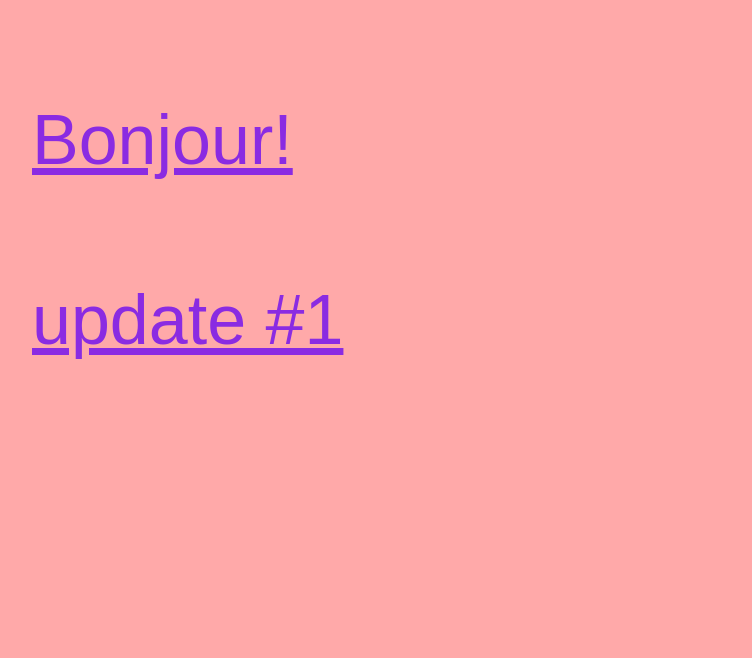
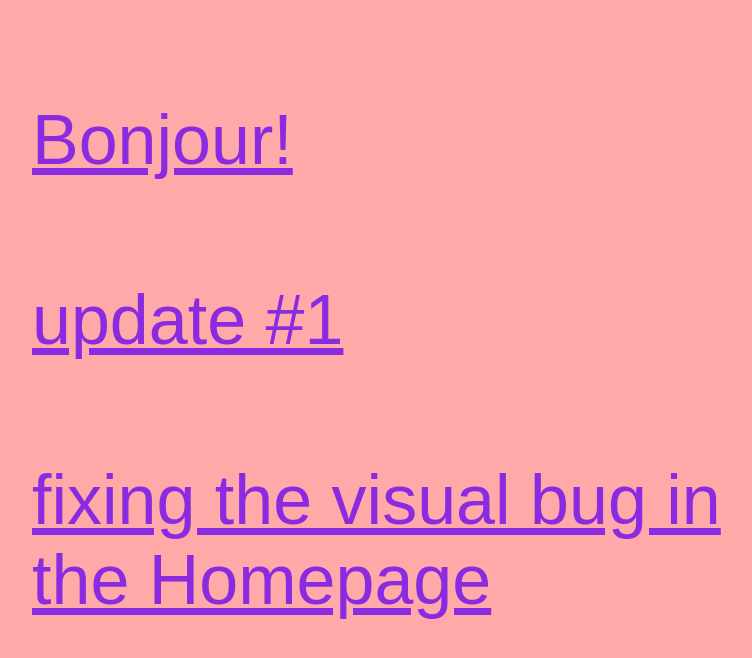
Before and after one commit to omarmouttalie/.html, a plain HTML site: page index.html in a window 1280 px wide. Shown: the whole page, without its empty margins (476-1228 px from the left). Drawn offline with Linux system fonts and the light colour scheme.

Commit message:
visual bug fix #1
i fixed the visual bug or error that caused the homepage layout to be flawed

```diff
--- a/index.html
+++ b/index.html
@@ -21,4 +21,5 @@
 <body>
     <p>Bonjour!</p>
     <p>update #1</p>
+    <p>fixing the visual bug in the Homepage</p>
 </body>
```
